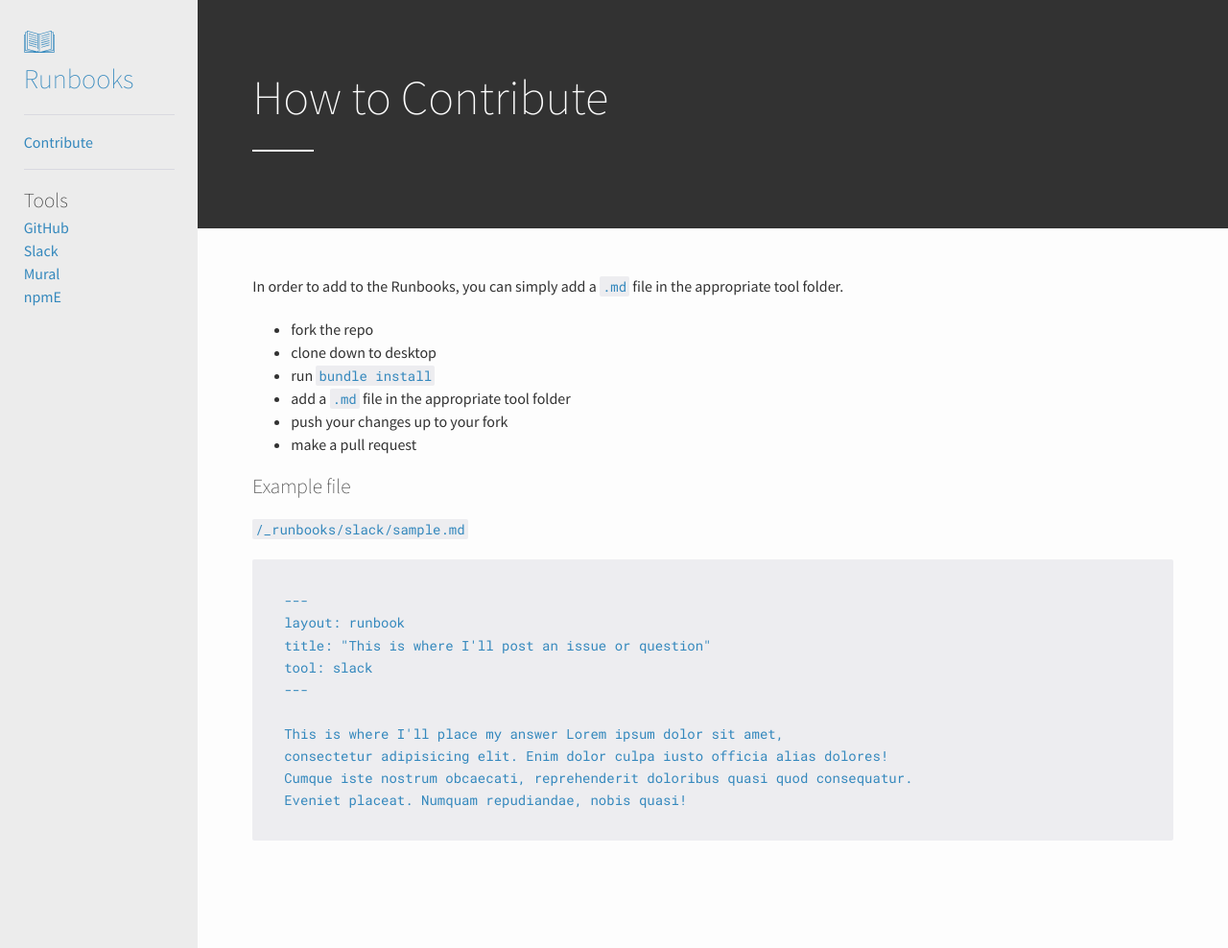
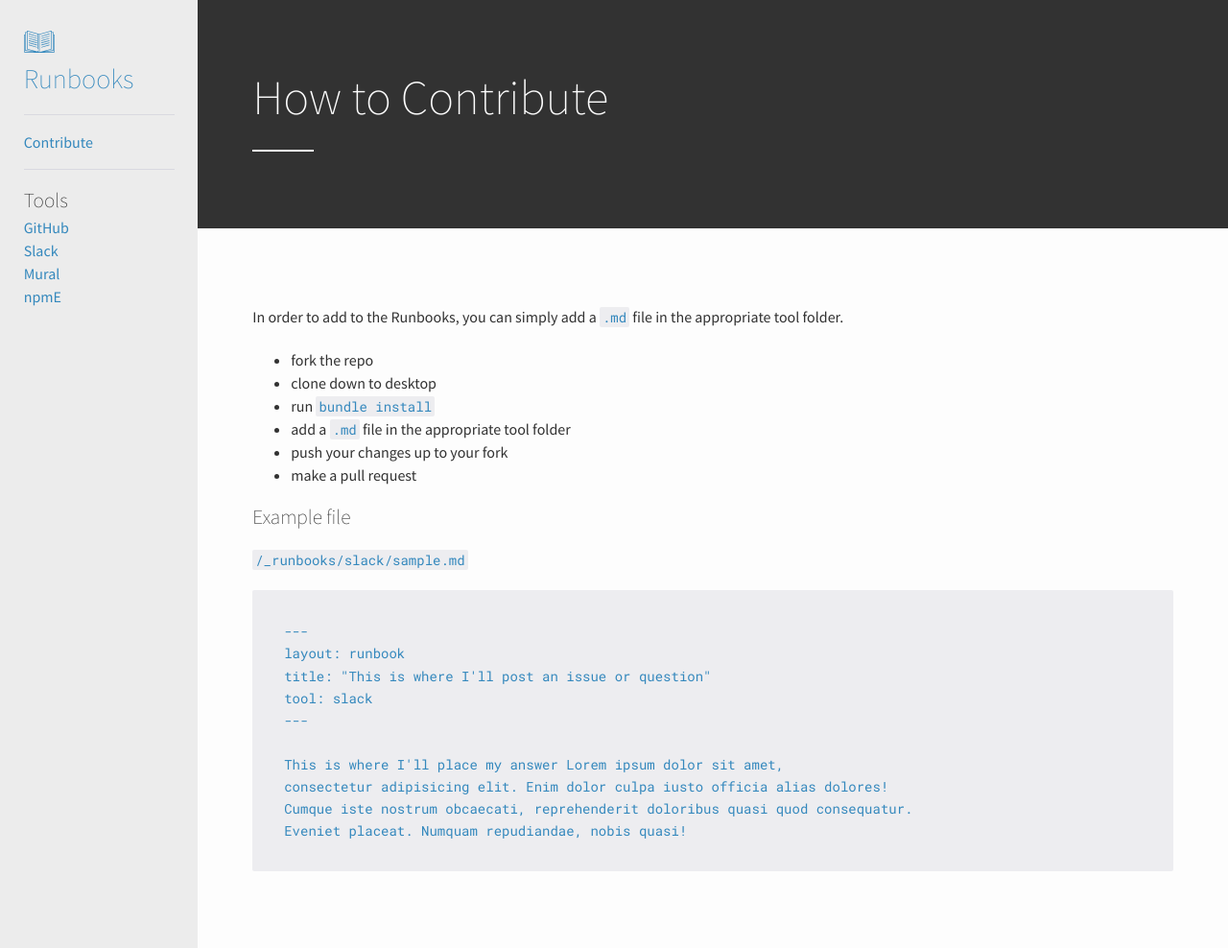
Before and after one commit to techtolentino/one-seven, a Jekyll site: the page built from contribute.md, in a window 1280 px wide. Shown: the whole page at 96% size. Built offline with Jekyll 4.4.1, drawn with Linux system fonts in a browser that asks for light colours.

Commit message:
layouts page footer

```diff
--- a/_layouts/page.html
+++ b/_layouts/page.html
@@ -7,9 +7,10 @@
         <hr class="divider--WHITE">
     </div>
 </div>
-<div class="band">
+
+<div class="band-md">
     <div class="container">
         {{content}}
     </div>
 </div>
-{% include footer.html %}
+<!-- {% include footer.html %} -->
```
